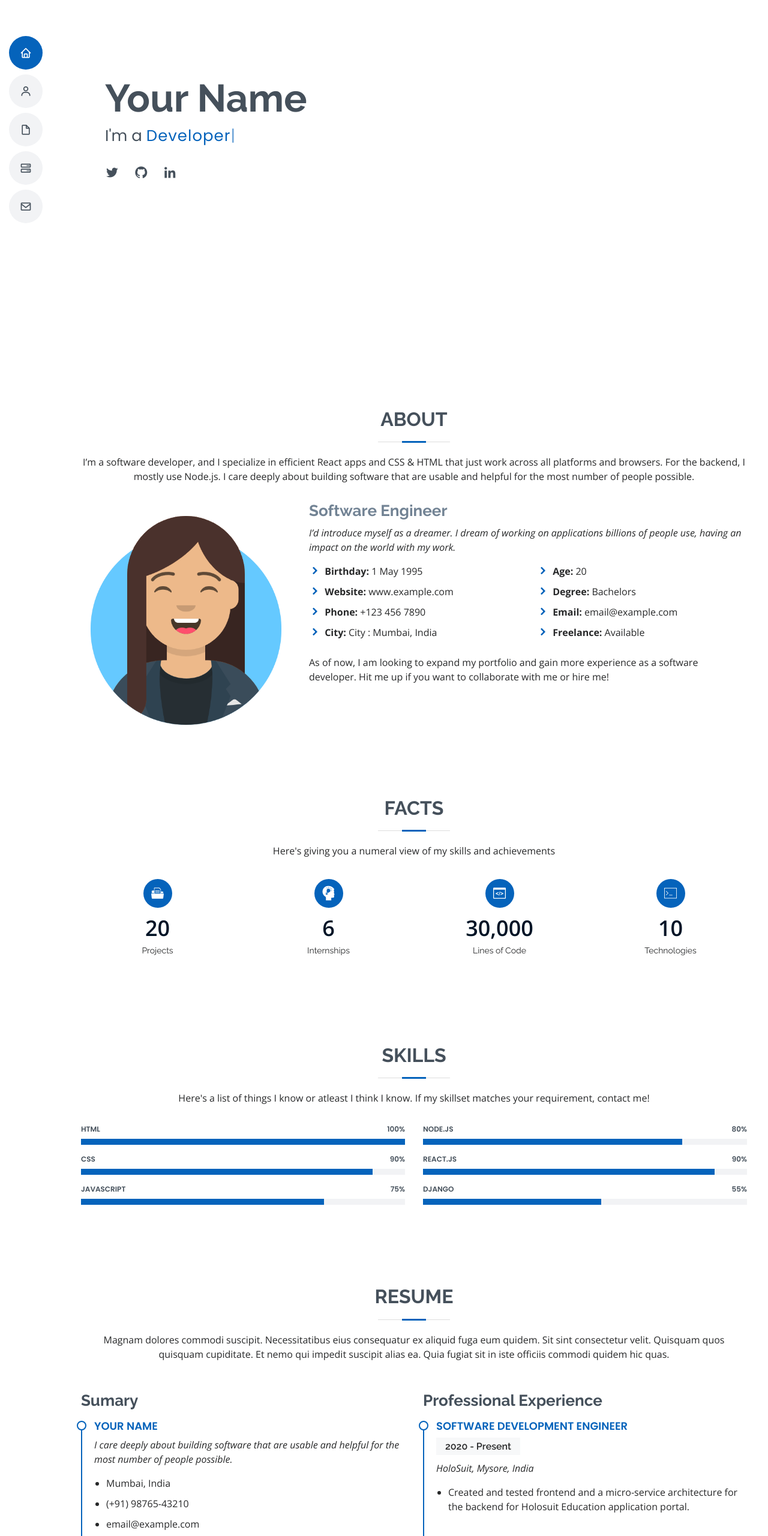
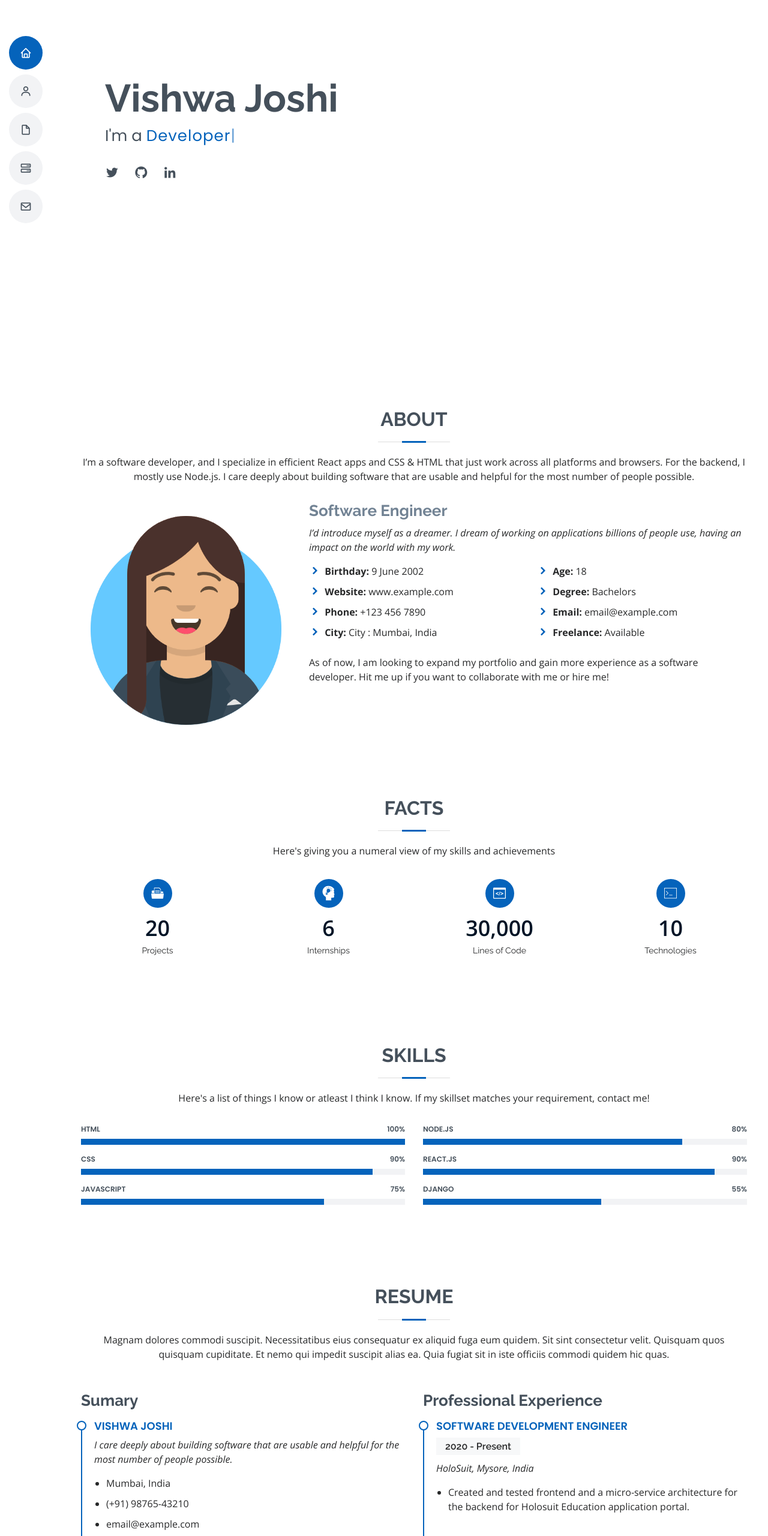
Before and after one commit to Vishwa-02/Personal-Website, a plain HTML site: page index.html in a window 1280 px wide. Shown: the part 180-2740 px from the top of the page at 60% size. Drawn offline with nearby package versions, Linux system fonts and the light colour scheme.

Commit message:
Personalised the website

```diff
--- a/index.html
+++ b/index.html
@@ -47,7 +47,7 @@
   <!-- ======= Hero Section ======= -->
   <section id="hero" class="d-flex flex-column justify-content-center">
     <div class="container" data-aos="zoom-in" data-aos-delay="100">
-      <h1>Your Name</h1>
+      <h1>Vishwa Joshi</h1>
       <p>I'm a <span class="typed" data-typed-items="Designer, Developer, Freelancer"></span></p>
       <div class="social-links">
         <a href="#" class="twitter"><i class="bx bxl-twitter"></i></a>
@@ -82,7 +82,7 @@
             <div class="row">
               <div class="col-lg-6">
                 <ul>
-                  <li><i class="icofont-rounded-right"></i> <strong>Birthday:</strong> 1 May 1995</li>
+                  <li><i class="icofont-rounded-right"></i> <strong>Birthday:</strong> 9 June 2002</li>
                   <li><i class="icofont-rounded-right"></i> <strong>Website:</strong> www.example.com</li>
                   <li><i class="icofont-rounded-right"></i> <strong>Phone:</strong> +123 456 7890</li>
                   <li><i class="icofont-rounded-right"></i> <strong>City:</strong> City : Mumbai, India</li>
@@ -90,7 +90,7 @@
               </div>
               <div class="col-lg-6">
                 <ul>
-                  <li><i class="icofont-rounded-right"></i> <strong>Age:</strong> 20</li>
+                  <li><i class="icofont-rounded-right"></i> <strong>Age:</strong> 18</li>
                   <li><i class="icofont-rounded-right"></i> <strong>Degree:</strong> Bachelors</li>
                   <li><i class="icofont-rounded-right"></i> <strong>Email:</strong> email@example.com</li>
                   <li><i class="icofont-rounded-right"></i> <strong>Freelance:</strong> Available</li>
@@ -234,7 +234,7 @@
           <div class="col-lg-6">
             <h3 class="resume-title">Sumary</h3>
             <div class="resume-item pb-0">
-              <h4>Your Name</h4>
+              <h4>Vishwa Joshi</h4>
               <p><em>I care deeply about building software that are usable and helpful for the most number of people possible.</em></p>
               <ul>
                 <li>Mumbai, India</li>
@@ -245,9 +245,9 @@
 
             <h3 class="resume-title">Education</h3>
             <div class="resume-item">
-              <h4>Bachelor of Engineering, Computer Science</h4>
-              <h5>Sept 2018 - Present</h5>
-              <p><em>Dwarkadas J. Sanghvi College of Engineering, Mumbai</em></p>
+              <h4>Bachelor of Engineering, Computer Science and Business Systems</h4>
+              <h5>Aug 2020 - Present</h5>
+              <p><em>Narsee Monjee Institute of Management Studies, Navi Mumbai</em></p>
               <p>Current CGPA: 9/10</p>
             </div>
           </div>
@@ -396,7 +396,7 @@
   <!-- ======= Footer ======= -->
   <footer id="footer">
     <div class="container">
-      <h3>Your Name</h3>
+      <h3>Vishwa Joshi</h3>
       <p>Eat, Sleep, Code, Repeat.</p>
       <div class="social-links">
         <a href="#" class="twitter"><i class="bx bxl-twitter"></i></a>
@@ -404,7 +404,7 @@
         <a href="#" class="linkedin"><i class="bx bxl-linkedin"></i></a>
       </div>
       <div class="copyright">
-        &copy; Copyright <strong><span>Your Name</span></strong>. All Rights Reserved
+        &copy; Copyright <strong><span>Vishwa Joshi</span></strong>. All Rights Reserved
       </div>
       <div class="credits">
         Designed by <a href="https://bootstrapmade.com/">BootstrapMade</a>
```
